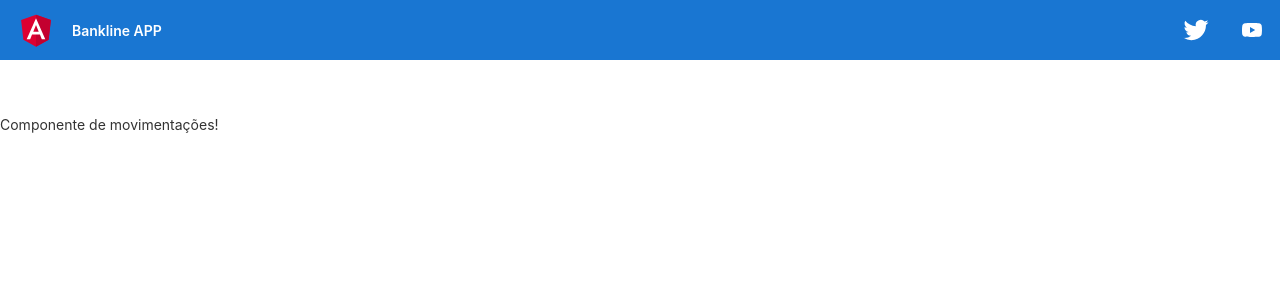
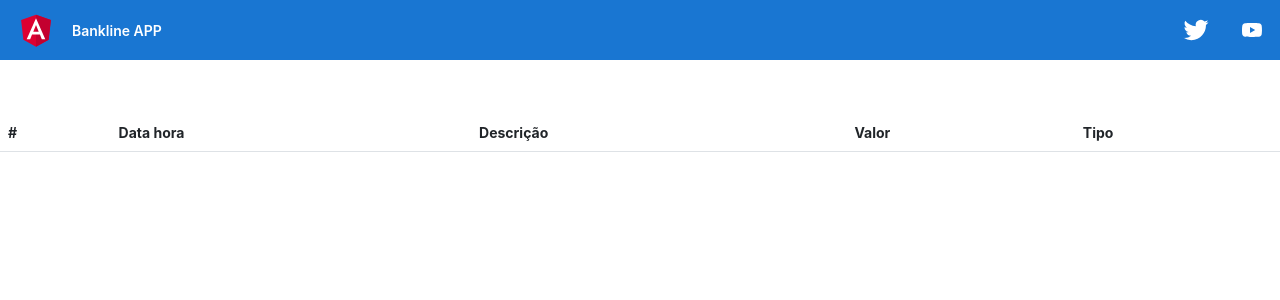
Before and after one commit to AryaneValentim/BanklineAPP-Santander-e-DIO, an Angular app: page /movimentacoes in a window 1280 px wide. Shown: the top 300 px of the page. Built offline with nearby package versions, Linux system fonts and the light colour scheme.

Commit message:
tabela com atributos do objeto movimentação

```diff
--- a/src/app/components/movimentacao-list/movimentacao-list.component.html
+++ b/src/app/components/movimentacao-list/movimentacao-list.component.html
@@ -1 +1,20 @@
-<p>Componente de movimentações!</p>
+<table class="table table-striped">
+    <thead>
+        <tr>
+            <th scope="col">#</th>
+            <th scope="col">Data hora</th>
+            <th scope="col">Descrição</th>
+            <th scope="col">Valor</th>
+            <th scope="col">Tipo</th>
+        </tr>
+    </thead>
+    <tbody>
+        <tr *ngFor="let item of movimentacoes; index as i">
+            <th scope="row">{{ i + 1}}</th>
+            <td>{{ item.dataHora }}</td>
+            <td>{{ item.descricao }}</td>
+            <td>{{ item.valor }}</td>
+            <td>{{ item.tipo }}</td>
+        </tr>
+    </tbody>
+</table>
```
